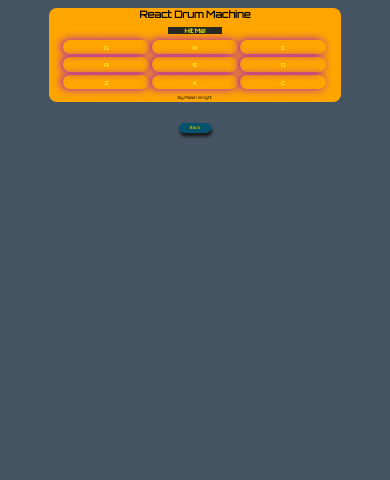
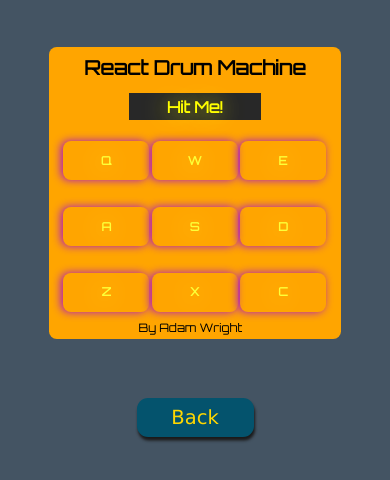
Before and after one commit to adam4321/React-drum-Machine, a React (Create React App) app: page / in a window 390 px wide. Shown: the top 480 px of the page. Built offline with nearby package versions, Linux system fonts and the light colour scheme.

Commit message:
Fix responsive back button

```diff
--- a/src/App.css
+++ b/src/App.css
@@ -19,6 +19,7 @@ body{
   position:relative;
   margin-left: auto;
   margin-right: auto;
+  margin-top:6vw;
   text-align:center;
   width:75vw;
   height:24vw;
@@ -130,3 +131,63 @@ body{
     height:115px;
     margin-left:-40px;
   }
+
+  @media only screen and (max-width:900px) {
+    #title{
+      font-weight: 900;
+      font-size:5vw;
+      padding-top:2vw;
+      /* margin-top:vh; */
+    }
+    #drum-machine{
+      position:relative;
+      margin-top:12vw;
+      width:75vw;
+      height:75vw;
+      }
+      #display{
+        height:6vw;
+        width: 34vw;
+        padding-top:1vw;
+        margin-bottom: 1.3vw;
+        font-size: 4vw;
+      }
+      #drum-pads {
+        height: 50vw;
+        width: 90%;
+        grid-template-columns: repeat(3, 1fr);
+        grid-gap: .5vw;
+        grid-auto-rows: minmax(2.2vw, auto);
+        }
+
+      #button-letter{
+        font-size:3vw;
+      }
+
+      .drum-pad{
+        width:22vw;
+        height:10vw;
+        margin-top:2vw;
+        transition:0.2s;
+        box-shadow:-2px 0px 8px rgb(167, 17, 208);
+        border:none;
+        border-radius:8px;
+        outline:none;
+        font-weight:bold;
+        text-shadow:-2px 2px 25px;
+       }
+       #attribution{
+        font-size:3vw;
+        margin-top:-.1vw;
+        left:23vw;
+        }
+    #back-button {
+      width:30vw;
+      height:8vw;
+      left:35vw;
+      margin-top:15vw;
+      border-radius: 11px;
+      font-size:5vw;
+      padding-top: 2vw;
+    }
+  }
```
